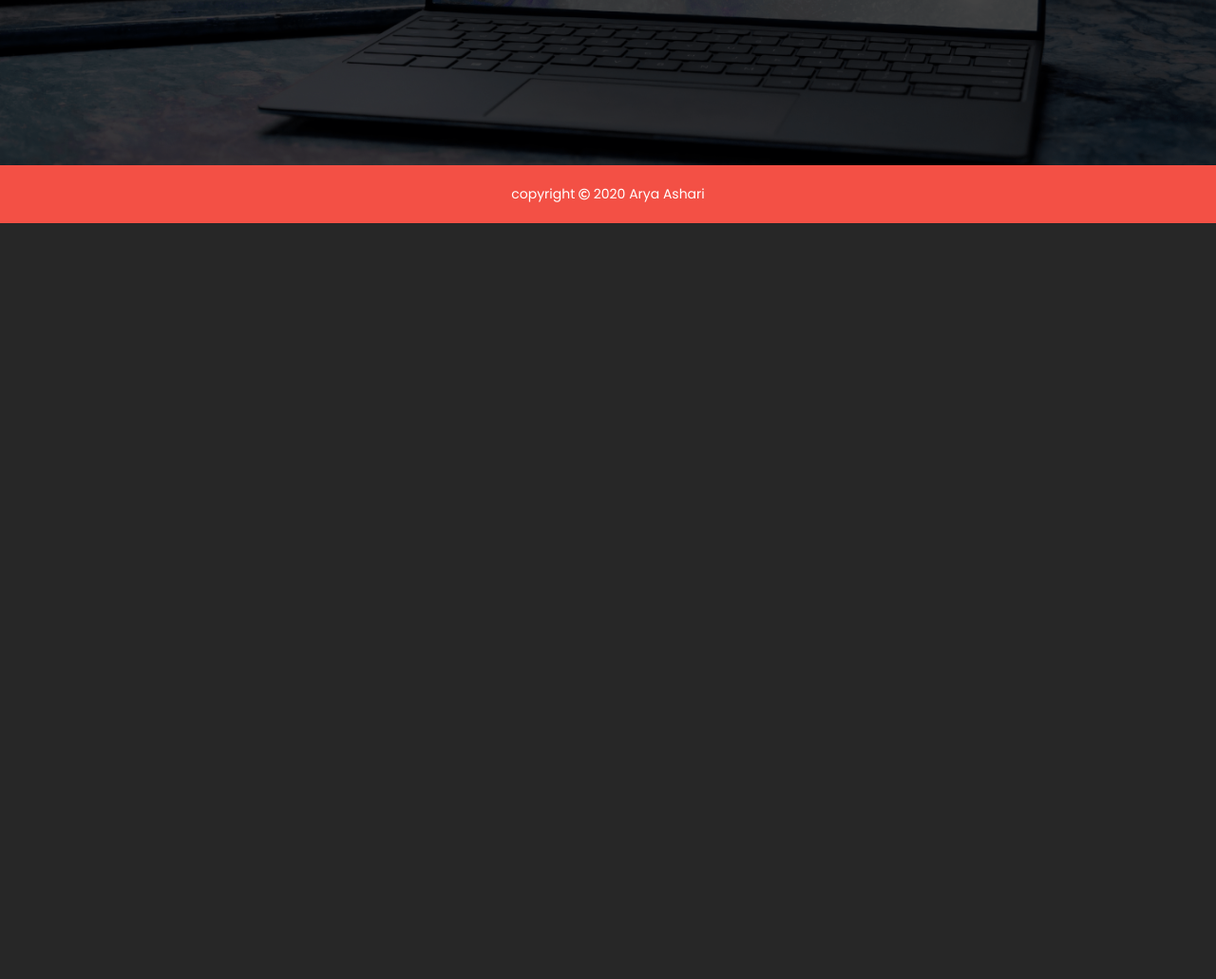
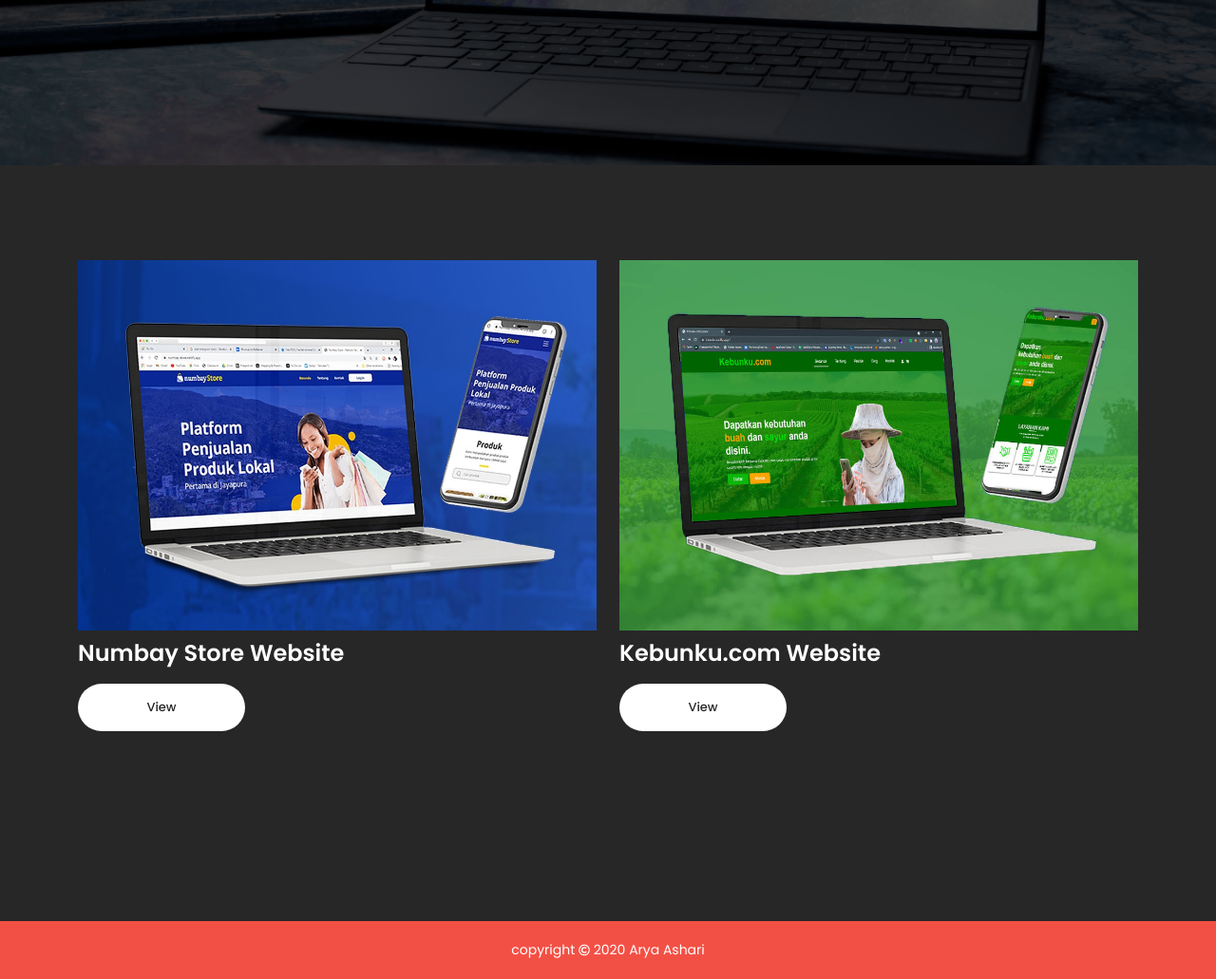
Before and after one commit to Aryaashari/personal_website, a plain HTML site: page project.html in a window 1280 px wide. Shown: the part 500-1531 px from the top of the page at 95% size. Before the commit the page ends 800 px from the top, so only its background shows below. Drawn offline with nearby package versions, Linux system fonts and the light colour scheme.

Commit message:
membuat bagian list projects  pada halaman projects

```diff
--- a/assets/css/project.css
+++ b/assets/css/project.css
@@ -0,0 +1,61 @@
+/* Projects Area */
+.projects {
+    margin-top: 100px;
+    margin-bottom: 100px;
+}
+
+.project {
+    width: 100%;
+    margin-bottom: 100px;
+}
+
+.project_thumb {
+    height: 390px;
+    background-color: green;
+    background-size: cover;
+    background-position: center;
+}
+
+.project_title {
+    color: white;
+    font-weight: 600;
+    font-size: 24px;
+    margin-top: 10px;
+}
+
+.project a {
+    text-decoration: none;
+    color: white;
+    font-size: 13px;
+    margin-top: 10px;
+}
+
+.project svg {
+    width: 14px;
+}
+
+
+
+
+/* Mobile Devices */
+@media (max-width: 767px) {
+
+    /* Project Area */
+    .project {
+        width: 320px;
+        margin-bottom: 50px;
+    }
+
+    .project_thumb {
+        height: 210px;
+    }
+
+    .project_title {
+        font-size: 20px;
+    }
+
+    .btn {
+
+    }
+
+}
--- a/assets/css/style.css
+++ b/assets/css/style.css
@@ -54,7 +54,6 @@
     width: 100%;
     height: 600px;
     background-size: cover;
-    background-color: green;
     position: relative;
     display: flex;
     flex-direction: column;
--- a/assets/css/utilities.css
+++ b/assets/css/utilities.css
@@ -1,14 +1,23 @@
 /* === Button Style === */
-.ut_btn_primary {
+.btn{
     font-family: "Poppins", sans-serif;
     font-weight: 500;
     font-size: 18px;
     width: 176px;
     padding-top: 15px;
     padding-bottom: 15px;
-    background-color: #F35045;
     border-radius: 50px;
     border: none;
+}
+
+.btn:focus {
+    box-shadow: none;
+}
+
+
+
+.ut_btn_primary {
+    background-color: #F35045;
     color: white;
 }
 
@@ -19,7 +28,20 @@
 
 .ut_btn_primary:focus {
     background-color: #F35045;
-    box-shadow: none;
+}
+
+
+.ut_btn_white {
+    background-color: white;
+    color: #272727 !important;
+}
+
+.ut_btn_white:hover {
+    background-color: rgb(216, 216, 216);
+}
+
+.ut_btn_white:focus {
+    background-color: white;
 }
 
 
--- a/project.html
+++ b/project.html
@@ -63,7 +63,7 @@
                     <h2 class="banner_title">My Projects</h2>
                 </div>
 
-                <a href="#">
+                <a href="#projects_section">
                     <div class="banner_arrow">
                         <img src="assets/img/arrow_bottom.png" alt="arrow_icon">
                     </div>
@@ -71,6 +71,41 @@
 
             </div>
             <!-- End Banner Area  -->
+
+
+            <!-- Start Projects Area -->
+            <div class="projects" id="projects_section">
+                <div class="container">
+                    <div class="row">
+
+                        <div class="col-lg-6 col-12 d-flex justify-content-center">
+                            <div class="project">
+                                <div class="project_thumb" style="background-image: url('assets/img/project_1.jpg');"></div>
+                                <div class="project_text">
+                                    <a href="#"><h5 class="project_title">Numbay Store Website</h5></a>
+
+                                    <!-- <a href="#"> <svg xmlns="http://www.w3.org/2000/svg" width="24" height="24" viewBox="0 0 24 24" fill="none" stroke="currentColor" stroke-width="2" stroke-linecap="round" stroke-linejoin="round" class="feather feather-link"><path d="M10 13a5 5 0 0 0 7.54.54l3-3a5 5 0 0 0-7.07-7.07l-1.72 1.71"></path><path d="M14 11a5 5 0 0 0-7.54-.54l-3 3a5 5 0 0 0 7.07 7.07l1.71-1.71"></path></svg> Visit Website</a> -->
+
+                                    <a href="https://numbaystore.com" target="_blank" class="btn ut_btn_white">View</a>
+                                </div>
+                            </div>
+                        </div>
+
+                        <div class="col-lg-6 col-12 d-flex justify-content-center">
+                            <div class="project">
+                                <div class="project_thumb" style="background-image: url('assets/img/project_2.jpg');"></div>
+                                <div class="project_text">
+                                    <a href="#"><h5 class="project_title">Kebunku.com Website</h5></a>
+
+                                    <a href="https://kebunku.netlify.app" target="_blank" class="btn ut_btn_white">View</a>
+                                </div>
+                            </div>
+                        </div>
+
+                    </div>
+                </div>
+            </div>
+            <!-- End Projects Area -->
 
 
     </main>
```
Also changed, not shown: assets/img/project_1.jpg (added), assets/img/project_2.jpg (added), assets/svg/link.svg (added).
